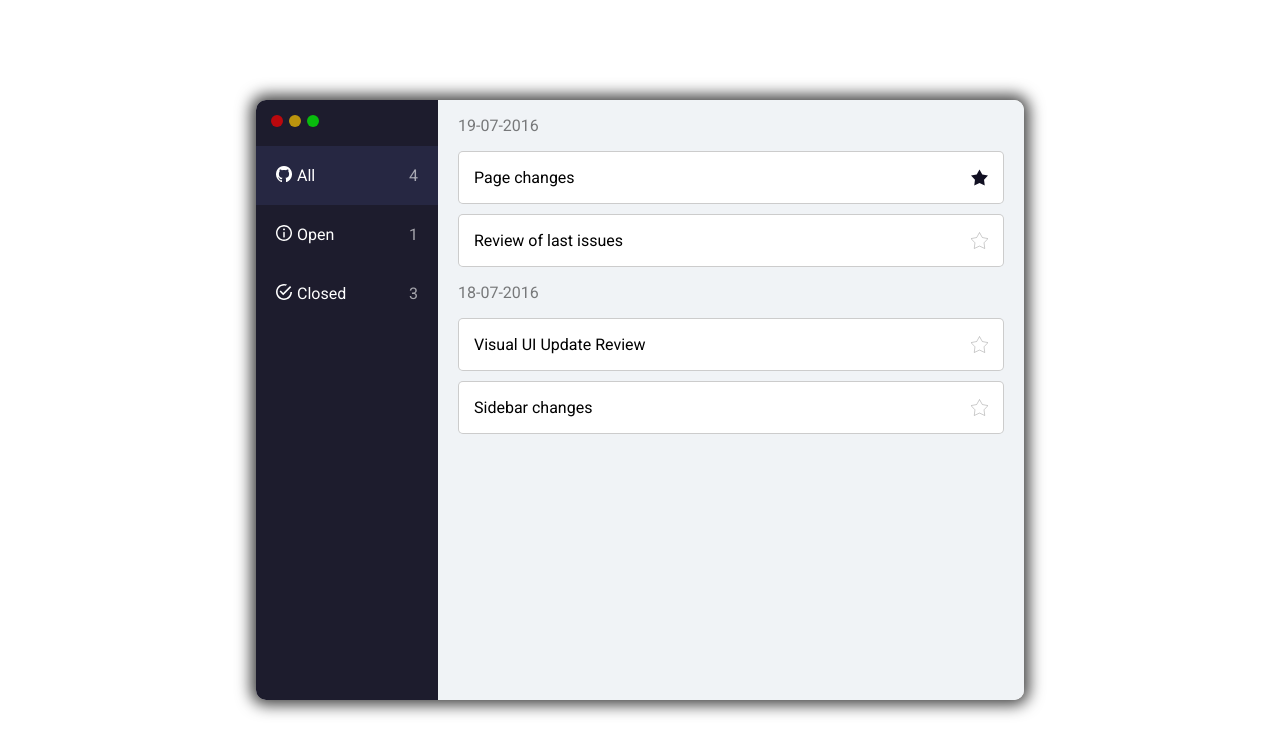
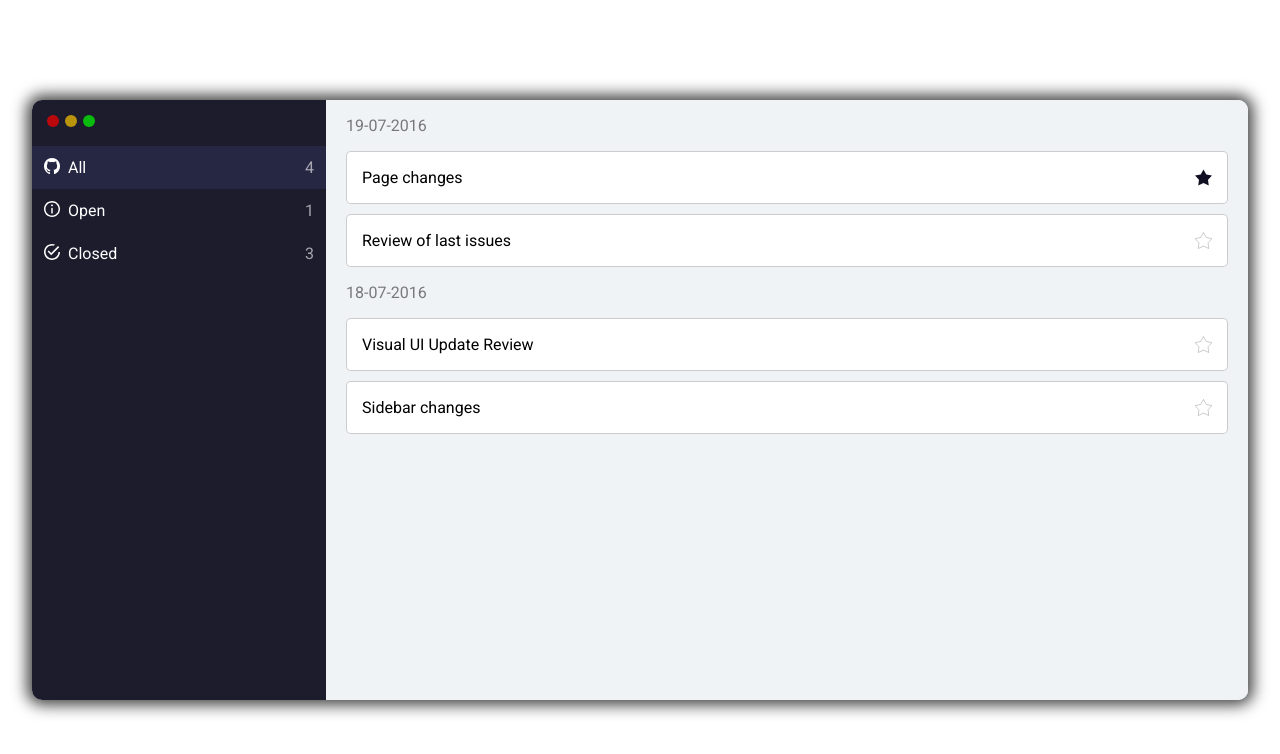
Before and after one commit to L-oris/Github_Manager, a React (Create React App) app: page / in a window 1280 px wide. Shown: the top 754 px of the page. Built offline with nearby package versions, Linux system fonts and the light colour scheme.

Commit message:
Select issues to be displayed by clicking on side bar

```diff
--- a/src/App.js
+++ b/src/App.js
@@ -10,6 +10,7 @@ class App extends Component {
       apiData: [],
       selectedBoard: 'all'
     }
+    this.handleSelectedBoard = this.handleSelectedBoard.bind(this)
   }
 
   async componentDidMount(){
@@ -18,6 +19,12 @@ class App extends Component {
     const apiData = require('./data.json')
     this.setState({
       apiData
+    })
+  }
+
+  handleSelectedBoard(selectedBoard){
+    this.setState({
+      selectedBoard
     })
   }
 
@@ -36,6 +43,8 @@ class App extends Component {
       <div className="App">
 
         <Sidebar
+          handleSelectedBoard={this.handleSelectedBoard}
+          selectedBoard={selectedBoard}
           allIssuesLength={allIssues.length}
           openIssuesLength={openIssues.length}
           closedIssuesLength={closedIssues.length}
--- a/src/components/Sidebar.js
+++ b/src/components/Sidebar.js
@@ -1,7 +1,7 @@
 import React from 'react'
 
 export default function Sidebar (props){
-
+  const {selectedBoard,handleSelectedBoard} = props
   return (
     <div className="sidebar">
       <ul className="os-buttons">
@@ -11,9 +11,12 @@ export default function Sidebar (props){
       </ul>
 
       <ul className="menu">
-        <li className="menu--highlight">
+        <li
+          className={selectedBoard==='all' ? 'menu__item menu__item--current' : 'menu__item'}
+          onClick={e => handleSelectedBoard('all')}
+        >
           <div className="menu__title">
-            <img src="/icon-github.svg" alt="github icon"/>
+            <img src="/icon-github.svg" alt="github-icon"/>
             <h4>All</h4>
           </div>
           <h4 className="menu__number">
@@ -21,9 +24,12 @@ export default function Sidebar (props){
           </h4>
         </li>
 
-        <li className="menu__item">
+        <li
+          className={selectedBoard==='open' ? 'menu__item menu__item--current' : 'menu__item'}
+          onClick={e => handleSelectedBoard('open')}
+        >
           <div className="menu__title">
-            <img src="/icon-open-issue.svg" alt="open icon"/>
+            <img src="/icon-open-issue.svg" alt="open-icon"/>
             <h4>Open</h4>
           </div>
           <h4 className="menu__number">
@@ -31,9 +37,12 @@ export default function Sidebar (props){
           </h4>
         </li>
 
-        <li className="menu__item">
+        <li
+          className={selectedBoard==='closed' ? 'menu__item menu__item--current' : 'menu__item'}
+          onClick={e => handleSelectedBoard('closed')}
+        >
           <div className="menu__title">
-            <img src="/icon-closed-issue.svg" alt="closed icon"/>
+            <img src="/icon-closed-issue.svg" alt="closed-icon"/>
             <h4>Closed</h4>
           </div>
           <h4 className="menu__number">
--- a/src/index.css
+++ b/src/index.css
@@ -14,7 +14,7 @@ ul {
   top: 50%;
   left: 50%;
   transform: translate(-50%, -50%);
-  width: 60%;
+  width: 95%;
   height: 600px;
   border-radius: 10px;
   box-shadow: 0px 0px 15px 5px rgba(0,0,0,0.75);
@@ -57,13 +57,13 @@ ul.os-buttons {
 
 ul.menu {}
 
-  .menu li {
+  .menu__item {
     display: flex;
     justify-content: space-between;
     align-items: center;
-    padding: 20px;
+    padding: 12px;
   }
-  li.menu--highlight {
+  .menu__item--current {
     background-color: rgba(41,42,72,.8);
   }
 
@@ -77,12 +77,13 @@ ul.menu {}
         font-weight: normal;
         display: inline;
         color: white;
-        margin-left: 5px;
+        margin-left: 8px;
+        white-space: nowrap;
       }
 
     .menu__number {
       font-weight: normal;
-      margin: 0;
+      margin: 0 0 0 8px;
       color: rgba(255,255,255,.6);
     }
 
```
